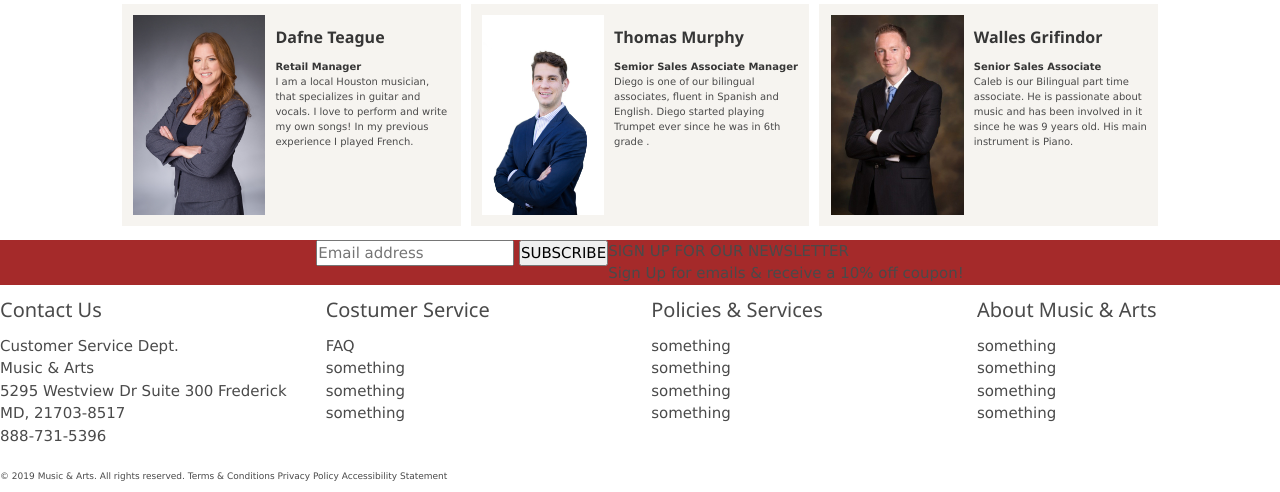
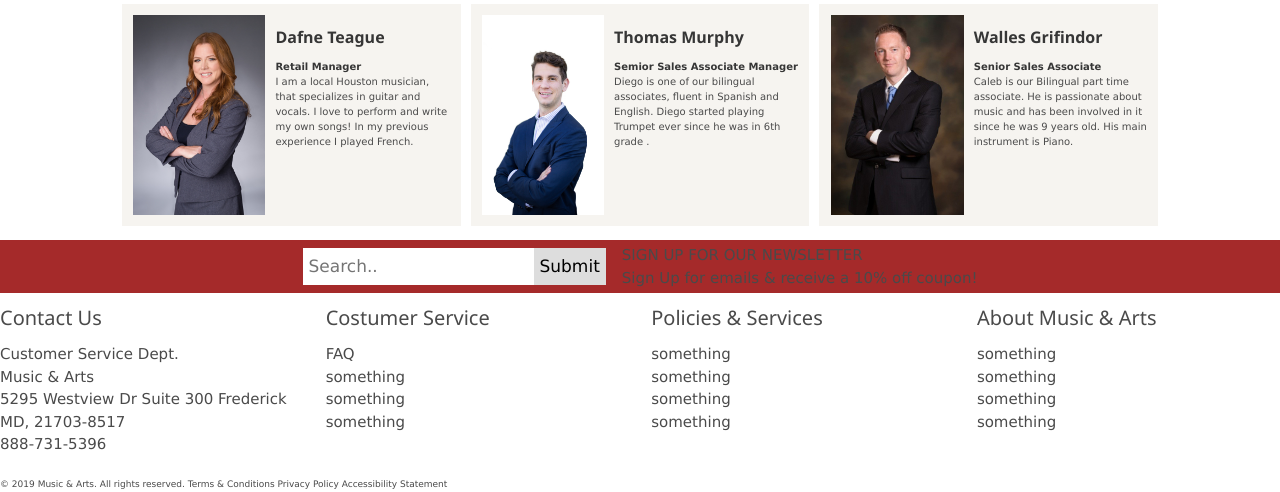
Before and after one commit to Aaron033/porfolio, a PHP site: page /html/music.html in a window 1280 px wide. Shown: the part 478-970 px from the top of the page. Run offline with PHP 8.4, Linux system fonts and the light colour scheme; some libraries are stand-ins or nearby versions.

Commit message:
search box added

```diff
--- a/css/music.css
+++ b/css/music.css
@@ -96,8 +96,28 @@ footer {
 	display: flex;
 	flex-direction: row;
 	justify-content: center;
+	align-items: center;
 
 }
+
+.search-container input[type=text] {
+	padding: 6px;
+	margin-top: 8px;
+	font-size: 17px;
+	border: none;
+  }
+.search-container button {
+	float: right;
+	padding: 6px;
+	margin-top: 8px;
+	margin-bottom: 8px;
+	margin-right: 16px;
+	background: #ddd;
+	font-size: 17px;
+	border: none;
+	cursor: pointer;
+  }
+
 
 @media screen and (max-width: 768px) {
 	.columna {
--- a/html/music.html
+++ b/html/music.html
@@ -154,14 +154,12 @@
 
 <footer>
         <div class="columna">
-            <div class ="search-footer">
-
-                <form class="sub" action="">
-                    <input type="text" placeholder="Email address" name="email">
-                    <button type="submit">SUBSCRIBE</button>
-                  </form>
-
-                </div>
+            <div class="search-container">
+            <form action="/action_page.php">
+              <input type="text" placeholder="Search.." name="search">
+              <button type="submit">Submit</button>
+            </form>
+          </div>
                   <div class="newsletterPro">
                       <p>SIGN UP FOR OUR NEWSLETTER </p>
                       <p>Sign Up for emails & receive a 10% off coupon!</p>
```
